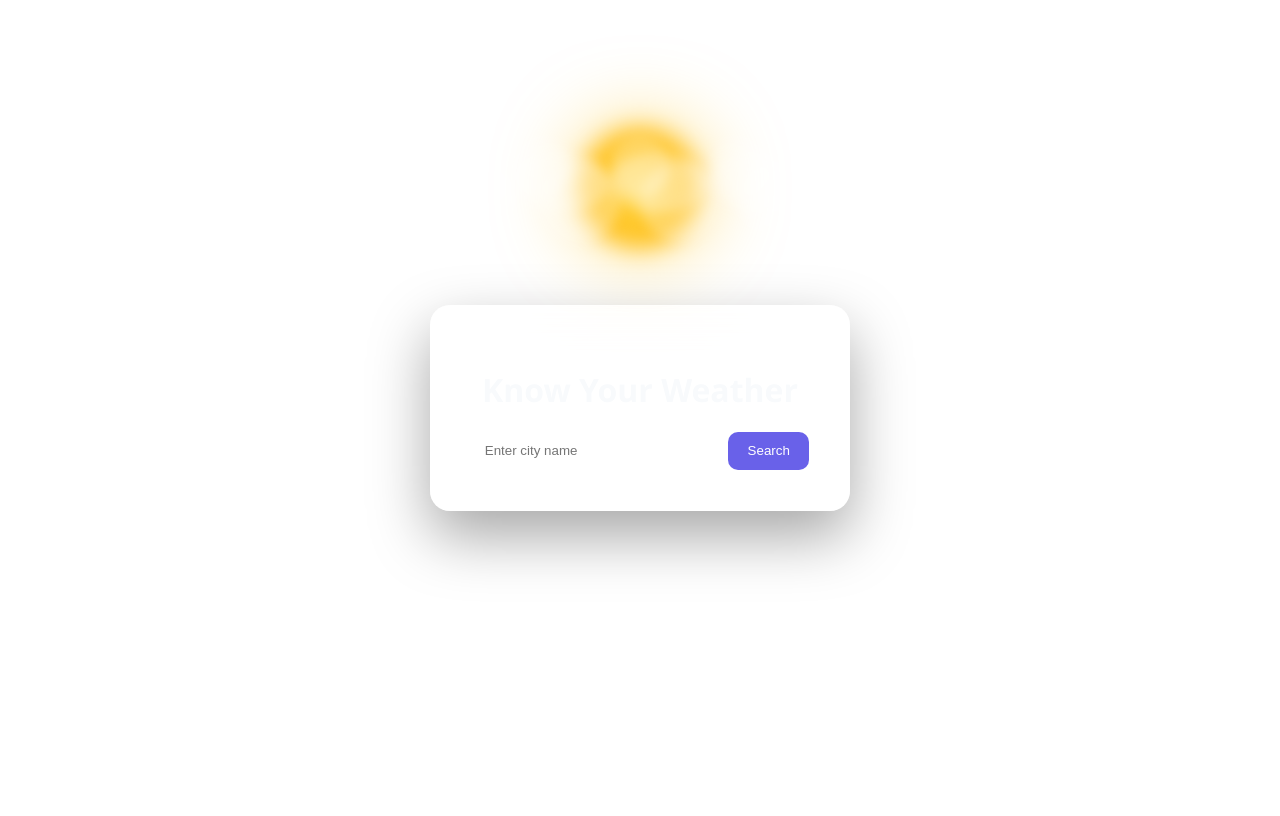
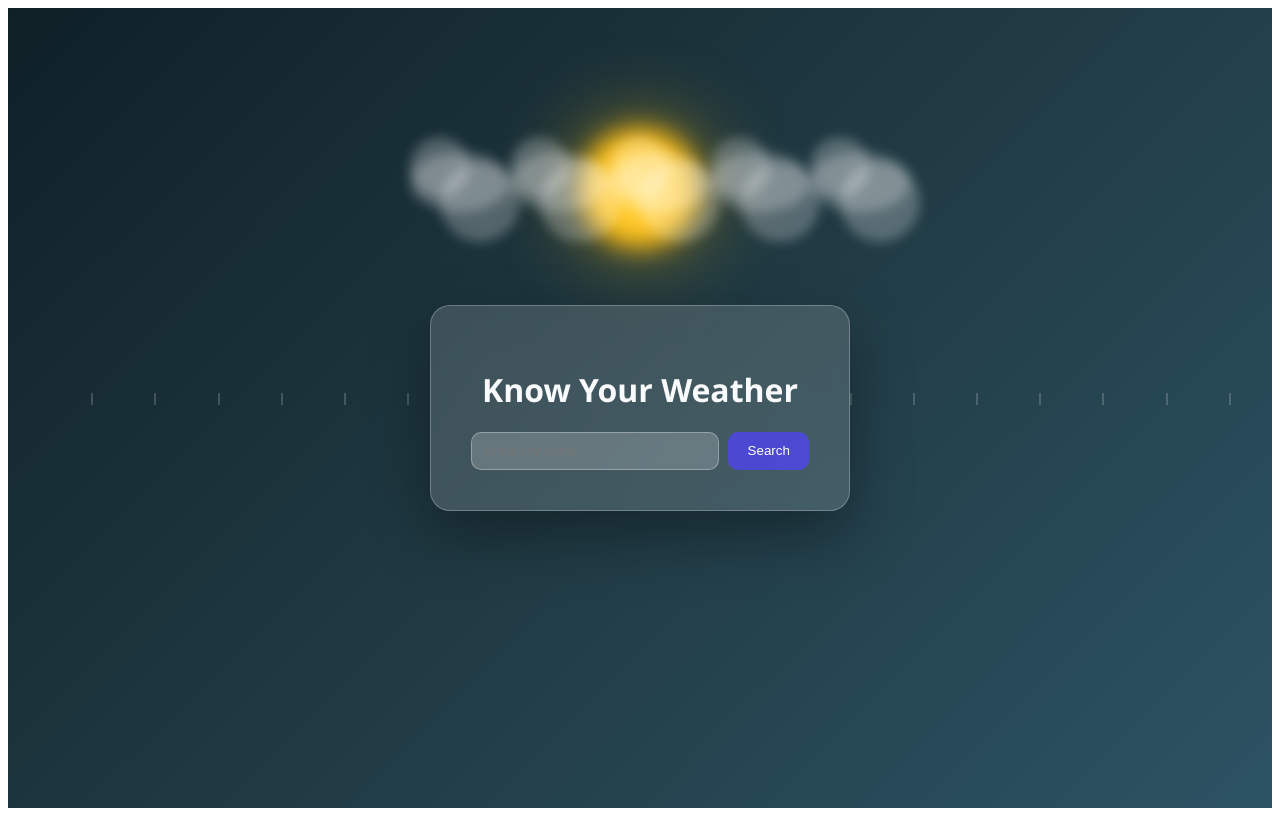
Before and after one commit to Confidentwebs/Weather-View, a Vue app: page / in a window 1280 px wide. Built offline with nearby package versions, Linux system fonts and the light colour scheme.

Commit message:
Update App.vue

```diff
--- a/src/App.vue
+++ b/src/App.vue
@@ -87,7 +87,7 @@ function getWeather() {
   display: flex;
   justify-content: center;
   align-items: center;
-  background: linear-gradient(135deg, #0f202, #203a43, #2c5364);
+  background: linear-gradient(135deg, #0f2027, #203a43, #2c5364);
   font-family: "Segoe UI", Tahoma, sans-serif;
   overflow: hidden;
   position: relative;
```
